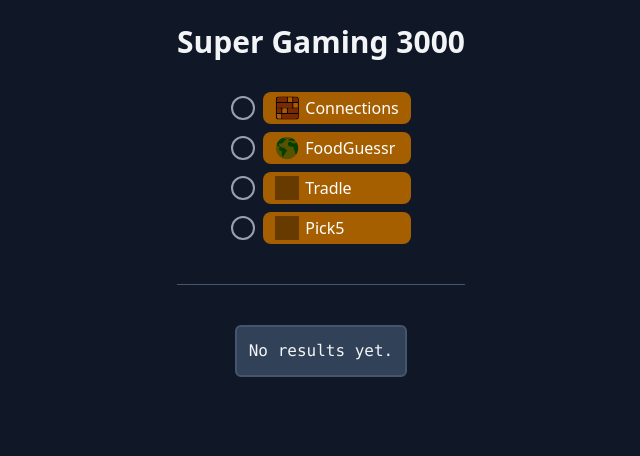
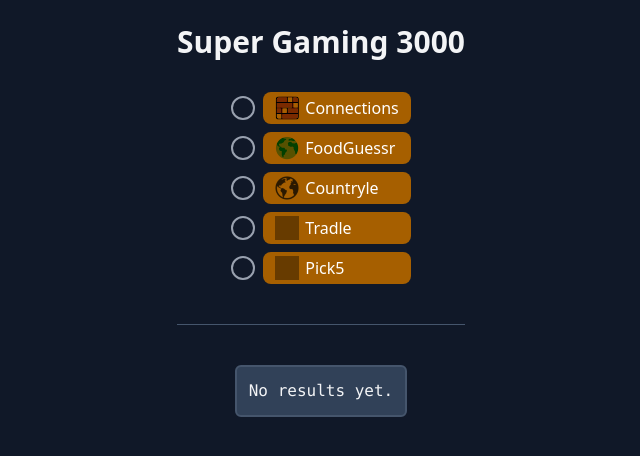
Before and after one commit to Nyveon/DLE, a React (Vite) app in the folder dle/: page / in a window 1280 px wide. Shown: the top 456 px of the page, without its empty margins (319-959 px from the left). Built offline with nearby package versions, Linux system fonts and the light colour scheme; grey boxes are pictures that could not be loaded.

Commit message:
feat: add countryle and adjust results

```diff
--- a/dle/src/App.tsx
+++ b/dle/src/App.tsx
@@ -15,7 +15,13 @@ export default function App() {
 			return Object.entries(games).some(([key, game]) => {
 				if (text.includes(game.check.identifier)) {
 					const processed = game.check.slice
-						? text.split("\n").slice(0, game.check.slice).join("\n")
+						? text
+								.split("\n")
+								.filter((l) => {
+									return l.trim().length > 0;
+								})
+								.slice(0, game.check.slice)
+								.join("\n")
 						: text;
 
 					if (results[key] === processed) {
--- a/dle/src/data/games.ts
+++ b/dle/src/data/games.ts
@@ -1,6 +1,7 @@
 import iconConnections from "@/assets/icon-connections.svg";
 import iconOec from "@/assets/icon-oec.ico";
 import iconFoodGuessr from "@/assets/icon-foodguessr.png";
+import iconCountryle from "@/assets/icon-countryle.png";
 
 export interface Game {
 	name: string;
@@ -30,6 +31,15 @@ export const games: Record<string, Game> = {
 			slice: -3,
 		},
 	},
+	countryle: {
+		name: "Countryle",
+		url: "https://countryle.com/",
+		icon: iconCountryle,
+		check: {
+			identifier: "Countryle",
+			slice: -2,
+		},
+	},
 	tradle: {
 		name: "Tradle",
 		url: "https://oec.world/en/games/tradle",
```
Also changed, not shown: dle/src/assets/icon-countryle.png (added), 1 other file (tests, documents, lock files or other folders).
